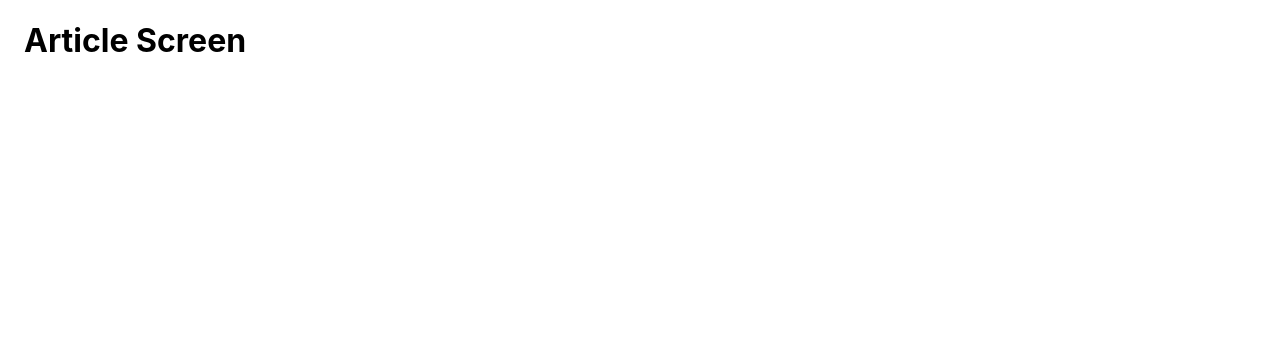
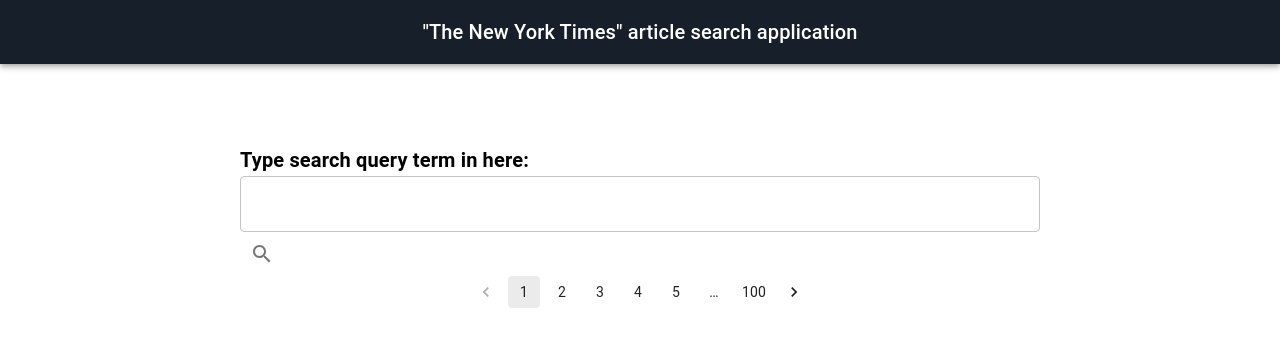
Before and after one commit to abiksingh/GChallenge, a React (Create React App) app: page / in a window 1280 px wide. Shown: the top 346 px of the page. Built offline with nearby package versions, Linux system fonts and the light colour scheme; no server answers.

Commit message:
finishing the logic for the app

```diff
--- a/package.json
+++ b/package.json
@@ -5,6 +5,7 @@
   "dependencies": {
     "@emotion/react": "^11.4.1",
     "@emotion/styled": "^11.3.0",
+    "@mui/icons-material": "^5.0.3",
     "@mui/material": "^5.0.3",
     "@mui/styled-engine-sc": "^5.0.3",
     "@testing-library/jest-dom": "^5.14.1",
--- a/src/App.tsx
+++ b/src/App.tsx
@@ -1,16 +1,13 @@
 import React from 'react';
 import { BrowserRouter as Router, Route } from 'react-router-dom';
 import ArticleScreen from './components/articleScreen';
-import Container from '@mui/material/Container';
 import ArticleDetailsScreen from './components/articleDetailsScreen';
 
 const App = () => {
   return (
     <Router>
-      <Container maxWidth="xl">
-        <Route path="/" component={ArticleScreen} exact />
-        <Route path="/:id" component={ArticleDetailsScreen} exact />
-      </Container>
+      <Route path="/" component={ArticleScreen} exact />
+      <Route path="/:id" component={ArticleDetailsScreen} exact />
     </Router>
   );
 };
--- /dev/null
+++ b/src/UIHelpers/header.tsx
@@ -0,0 +1,26 @@
+import React from 'react';
+import AppBar from '@mui/material/AppBar';
+import Box from '@mui/material/Box';
+import Toolbar from '@mui/material/Toolbar';
+import Typography from '@mui/material/Typography';
+
+const Header = () => {
+  return (
+    <Box sx={{ flexGrow: 1 }}>
+      <AppBar sx={{ backgroundColor: '#17202A' }} position="static">
+        <Toolbar
+          sx={{
+            display: 'flex',
+            justifyContent: 'center',
+          }}
+        >
+          <Typography variant="h6" component="div">
+            "The New York Times" article search application
+          </Typography>
+        </Toolbar>
+      </AppBar>
+    </Box>
+  );
+};
+
+export default Header;
--- /dev/null
+++ b/src/UIHelpers/spinner.tsx
@@ -0,0 +1,13 @@
+import React from 'react';
+import CircularProgress from '@mui/material/CircularProgress';
+import Box from '@mui/material/Box';
+
+const Spinner = () => {
+  return (
+    <Box sx={{ display: 'flex' }}>
+      <CircularProgress />
+    </Box>
+  );
+};
+
+export default Spinner;
--- /dev/null
+++ b/src/UIHelpers/styles.tsx
@@ -0,0 +1,13 @@
+import { styled } from '@mui/system';
+
+export const ArticleScreenWrapper = styled('div')({
+  display: 'flex',
+  justifyContent: 'center',
+  alignItems: 'center',
+  flexDirection: 'column',
+  marginTop: '10vh',
+});
+
+export const typographyStyle = {
+  fontWeight: 'bold',
+};
--- a/src/components/articleScreen.tsx
+++ b/src/components/articleScreen.tsx
@@ -1,22 +1,93 @@
-import React, { useEffect } from 'react';
+import React, { useState } from 'react';
 import { useDispatch, useSelector } from 'react-redux';
-import { getAllArticles } from '../redux/actions/articleActions';
+import {
+  getAllArticles,
+  articlesPagination,
+} from '../redux/actions/articleActions';
+import Header from '../UIHelpers/header';
+import Container from '@mui/material/Container';
+import Box from '@mui/material/Box';
+import TextField from '@mui/material/TextField';
+import { ArticleScreenWrapper, typographyStyle } from '../UIHelpers/styles';
+import Typography from '@mui/material/Typography';
+import Spinner from '../UIHelpers/spinner';
+import { Stack, Pagination, IconButton } from '@mui/material';
+import SearchIcon from '@mui/icons-material/Search';
 
-const ArticleScreen = () => {
+const ArticleScreen = ({ history }: any) => {
   const dispatch = useDispatch();
 
   const getArticles = useSelector((state: any) => state.getArticles);
   const { loading, data } = getArticles;
 
+  const [text, setText] = useState('');
+
   console.log(data);
 
-  useEffect(() => {
-    dispatch(getAllArticles('election'));
-  }, [dispatch]);
+  const searchButton = () => {
+    return dispatch(getAllArticles(text));
+  };
+
+  const handlePagination = (e: any) => {
+    const input = e.target as HTMLElement;
+    dispatch(articlesPagination(input.textContent!, text));
+  };
 
   return (
     <div>
-      <h1>Article Screen</h1>
+      <Header />
+      <Container maxWidth="xl">
+        <ArticleScreenWrapper>
+          <Box
+            sx={{
+              width: 800,
+              maxWidth: '100%',
+            }}
+          >
+            <Typography variant="h6" sx={typographyStyle} component="div">
+              Type search query term in here:
+            </Typography>
+            <TextField
+              value={text}
+              onChange={(e: React.ChangeEvent<HTMLInputElement>) =>
+                setText(e.target.value)
+              }
+              fullWidth
+              id="fullWidth"
+            />
+            <IconButton
+              onClick={searchButton}
+              type="submit"
+              sx={{ p: '10px' }}
+              aria-label="search"
+            >
+              <SearchIcon />
+            </IconButton>
+          </Box>
+          {loading ? (
+            <Spinner />
+          ) : (
+            data?.response.docs.map((article: any) => (
+              <Typography
+                key={article._id}
+                variant="h6"
+                sx={typographyStyle}
+                component="div"
+                onClick={() => history.push(`/${article._id}`)}
+              >
+                {article.headline.main}
+              </Typography>
+            ))
+          )}
+          <Stack spacing={2}>
+            <Pagination
+              count={100}
+              onClick={handlePagination}
+              shape="rounded"
+            />
+          </Stack>
+        </ArticleScreenWrapper>
+      </Container>
     </div>
   );
 };
--- a/src/redux/actions/articleActions.ts
+++ b/src/redux/actions/articleActions.ts
@@ -4,6 +4,7 @@
   GET_ARTICLE_REQUEST,
   GET_ARTICLE_SUCCESS,
   GET_ARTICLE_FAIL,
+  PAGINATE_ARTICLE_SUCCESS,
 } from '../constants/articleConstants';
 
 export const getAllArticles = (text: string) => async (dispatch: Dispatch) => {
@@ -31,53 +32,28 @@
   }
 };
 
-// export const searchIndividualAlbums =
-//   (text: string) => async (dispatch: Dispatch) => {
-//     try {
-//       dispatch({
-//         type: GET_ALBUMS_REQUEST,
-//       });
+export const articlesPagination =
+  (num: string, text: string) => async (dispatch: Dispatch) => {
+    try {
+      dispatch({
+        type: GET_ARTICLE_REQUEST,
+      });
 
-//       const { data } = await axios.get(
-//         `http://localhost:4000/albums?q=${text}`
-//       );
+      const { data } = await axios.get(
+        `https://api.nytimes.com/svc/search/v2/articlesearch.json?q=${text}&api-key=${process.env.REACT_APP_API_KEY}&page=${num}`
+      );
 
-//       dispatch({
-//         type: SEARCH_ALBUMS_SUCCESS,
-//         payload: data,
-//       });
-//     } catch (error: any) {
-//       dispatch({
-//         type: GET_ALBUMS_FAIL,
-//         payload:
-//           error.response && error.response.data.message
-//             ? error.response.data.message
-//             : error.message,
-//       });
-//     }
-//   };
-
-// export const paginationAlbums = (num: string) => async (dispatch: Dispatch) => {
-//   try {
-//     dispatch({
-//       type: GET_ALBUMS_REQUEST,
-//     });
-
-//     const { data } = await axios.get(
-//       `http://localhost:4000/albums?_page=${num}`
-//     );
-
-//     dispatch({
-//       type: PAGINATE_ALBUMS_SUCCESS,
-//       payload: data,
-//     });
-//   } catch (error: any) {
-//     dispatch({
-//       type: GET_ALBUMS_FAIL,
-//       payload:
-//         error.response && error.response.data.message
-//           ? error.response.data.message
-//           : error.message,
-//     });
-//   }
-// };
+      dispatch({
+        type: PAGINATE_ARTICLE_SUCCESS,
+        payload: data,
+      });
+    } catch (error: any) {
+      dispatch({
+        type: GET_ARTICLE_FAIL,
+        payload:
+          error.response && error.response.data.message
+            ? error.response.data.message
+            : error.message,
+      });
+    }
+  };
--- a/src/redux/constants/articleConstants.ts
+++ b/src/redux/constants/articleConstants.ts
@@ -1,3 +1,4 @@
 export const GET_ARTICLE_REQUEST = 'GET_ARTICLE_REQUEST';
 export const GET_ARTICLE_SUCCESS = 'GET_ARTICLE_SUCCESS';
 export const GET_ARTICLE_FAIL = 'GET_ARTICLE_FAIL';
+export const PAGINATE_ARTICLE_SUCCESS = 'PAGINATE_ARTICLE_SUCCESS';
--- a/src/redux/reducers/articleReducers.ts
+++ b/src/redux/reducers/articleReducers.ts
@@ -3,6 +3,7 @@
   GET_ARTICLE_REQUEST,
   GET_ARTICLE_SUCCESS,
   GET_ARTICLE_FAIL,
+  PAGINATE_ARTICLE_SUCCESS,
 } from '../constants/articleConstants';
 
 export const getArticlesReducer = (state = {}, action: AnyAction) => {
@@ -18,21 +19,12 @@
         data: action.payload,
       };
 
-    // case SEARCH_ALBUMS_SUCCESS:
-    //   return {
-    //     ...state,
-    //     loading: false,
-    //     success: true,
-    //     data: action.payload,
-    //   };
-
-    // case PAGINATE_ALBUMS_SUCCESS:
-    //   return {
-    //     ...state,
-    //     loading: false,
-    //     success: true,
-    //     data: action.payload,
-    //   };
+    case PAGINATE_ARTICLE_SUCCESS:
+      return {
+        loading: false,
+        success: true,
+        data: action.payload,
+      };
 
     case GET_ARTICLE_FAIL:
       return {
```
Also changed, not shown: 1 other file (tests, documents, lock files or other folders).
